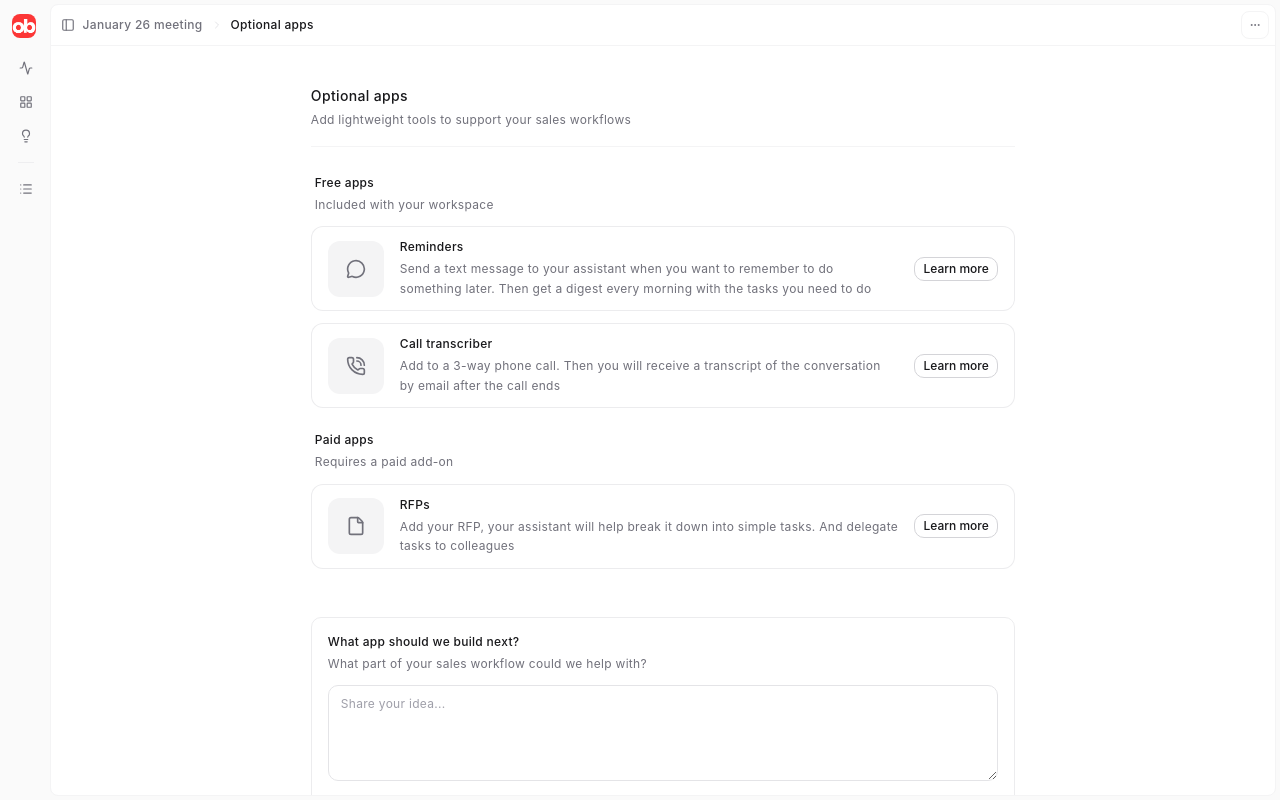
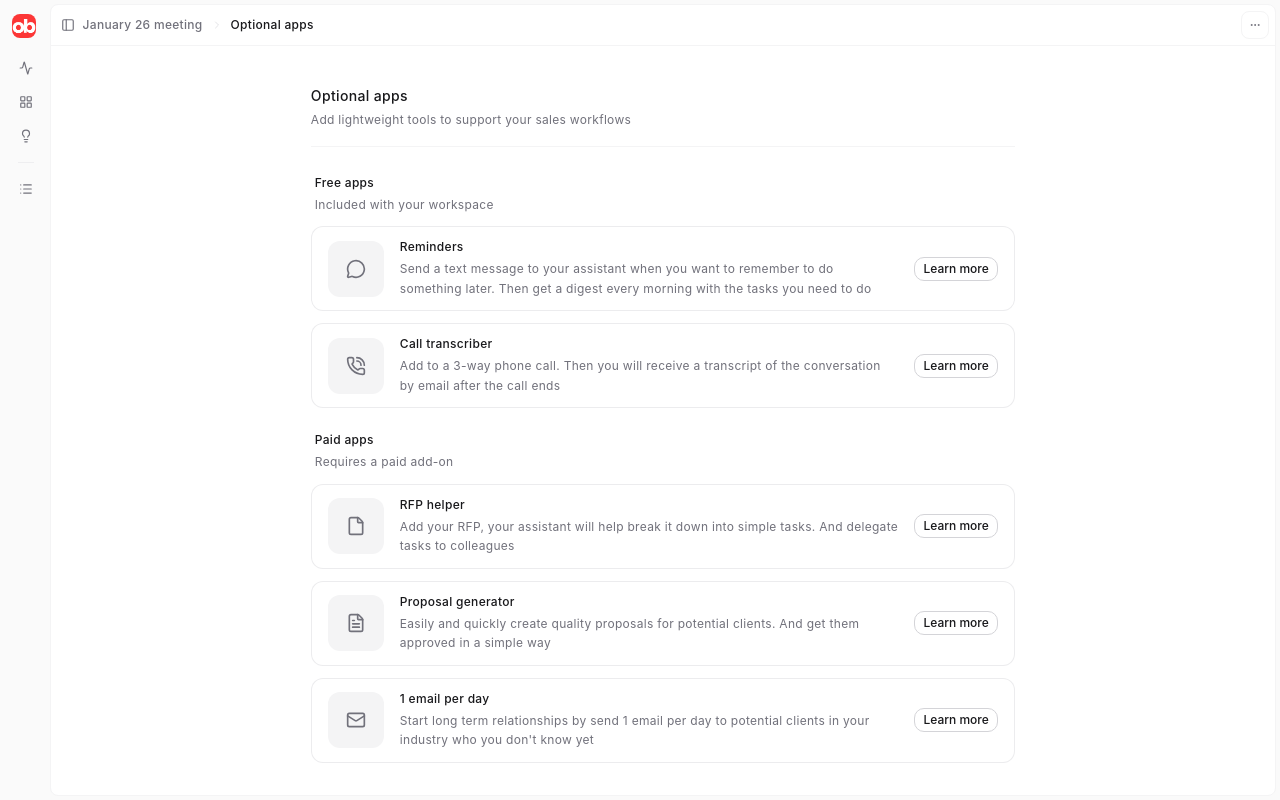
Before and after one commit to newmanjulien/deal-review, a Next.js app: page /optional-apps in a window 1280 px wide. Built offline with nearby package versions, Linux system fonts and the light colour scheme.

Commit message:
added an optional app

```diff
--- a/src/app/(dashboard)/(secondary)/optional-apps/optional-apps-data.ts
+++ b/src/app/(dashboard)/(secondary)/optional-apps/optional-apps-data.ts
@@ -1,6 +1,11 @@
 export type OptionalAppTier = "free" | "paid";
 
-export type OptionalAppId = "reminders" | "call-transcriber" | "rfps";
+export type OptionalAppId =
+  | "reminders"
+  | "call-transcriber"
+  | "rfps"
+  | "email"
+  | "proposals";
 
 export type OptionalApp = {
   id: OptionalAppId;
@@ -26,9 +31,23 @@ const appRecords: OptionalApp[] = [
   },
   {
     id: "rfps",
-    name: "RFPs",
+    name: "RFP helper",
     description:
       "Add your RFP, your assistant will help break it down into simple tasks. And delegate tasks to colleagues",
+    tier: "paid",
+  },
+  {
+    id: "proposals",
+    name: "Proposal generator",
+    description:
+      "Easily and quickly create quality proposals for potential clients. And get them approved in a simple way",
+    tier: "paid",
+  },
+  {
+    id: "email",
+    name: "1 email per day",
+    description:
+      "Start long term relationships by send 1 email per day to potential clients in your industry who you don't know yet",
     tier: "paid",
   },
 ];
```
Also changed, not shown: src/app/(dashboard)/(secondary)/optional-apps/optional-apps-config.ts (+10 -1 lines).
